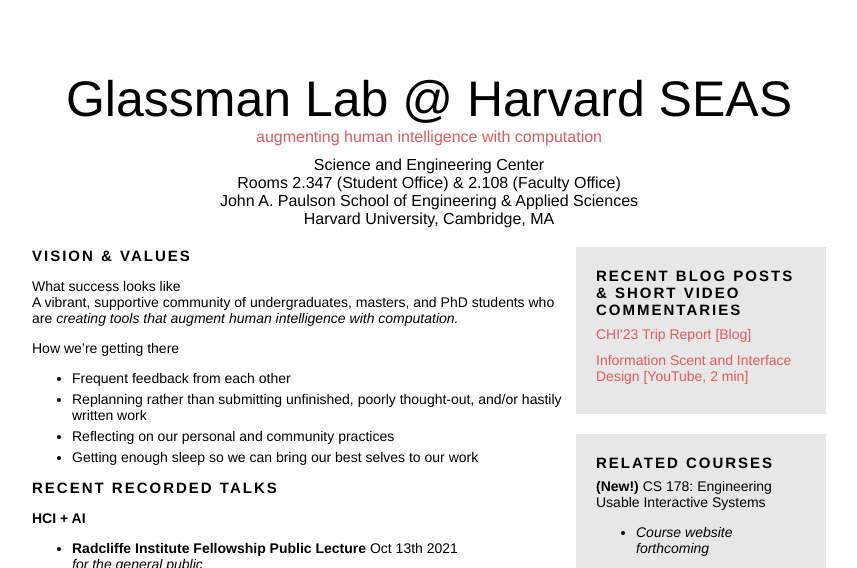
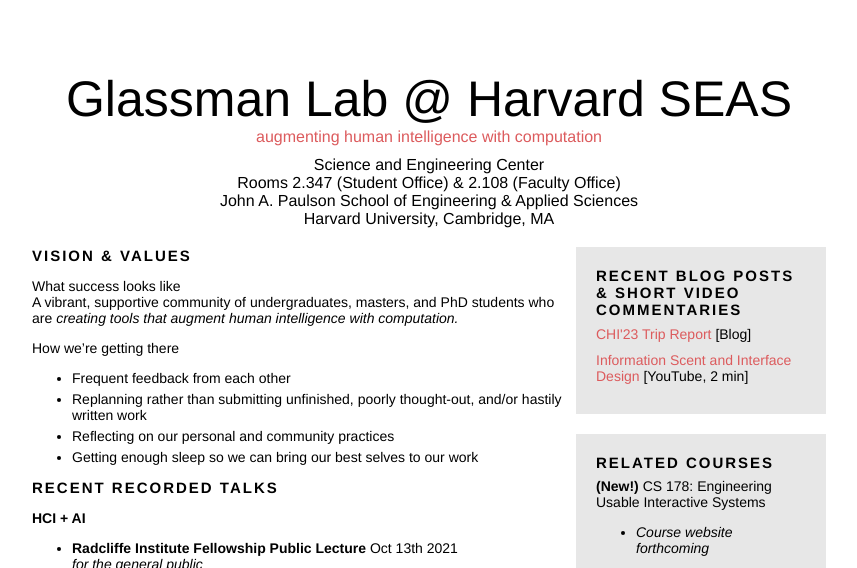
Before and after one commit to eglassman/eglassman.github.io, a Jekyll site: the page built from index.html, in a window 1280 px wide and 900 px high, cut to the strip 0-568 px from the top of the window. Shown: the whole strip, without its empty margins (211-1068 px from the left). Built offline with Jekyll 4.4.1, drawn with Linux system fonts in a browser that asks for light colours; some of the changed lines change nothing that is shown.

Commit message:
fixed  formatting

```diff
--- a/index.html
+++ b/index.html
@@ -325,7 +325,7 @@
 
       <div class="margin-bottom">
         <div class="slightlybold">
-          <a href="/blog/chi23.html">CHI'23 Trip Report [Blog]</a>
+          <a href="/blog/chi23.html">CHI'23 Trip Report</a> [Blog]
         </div>
         <!-- <div>
           Google, author of <a href="https://mitpress.mit.edu/books/joy-search">The Joy of Search</a>
@@ -334,7 +334,7 @@
 
       <div class="margin-bottom">
         <div class="slightlybold">
-          <a href="https://youtu.be/CWosJGKiZDo">Information Scent and Interface Design [YouTube, 2 min]</a>
+          <a href="https://youtu.be/CWosJGKiZDo">Information Scent and Interface Design</a> [YouTube, 2 min]
         </div>
         <!-- <div>
           Google, author of <a href="https://mitpress.mit.edu/books/joy-search">The Joy of Search</a>
```
